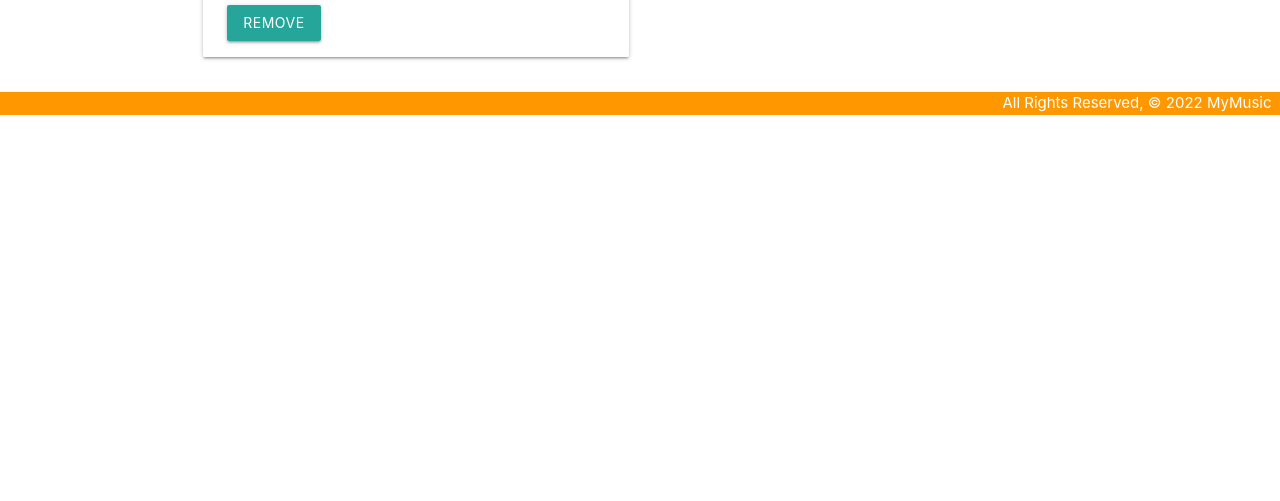
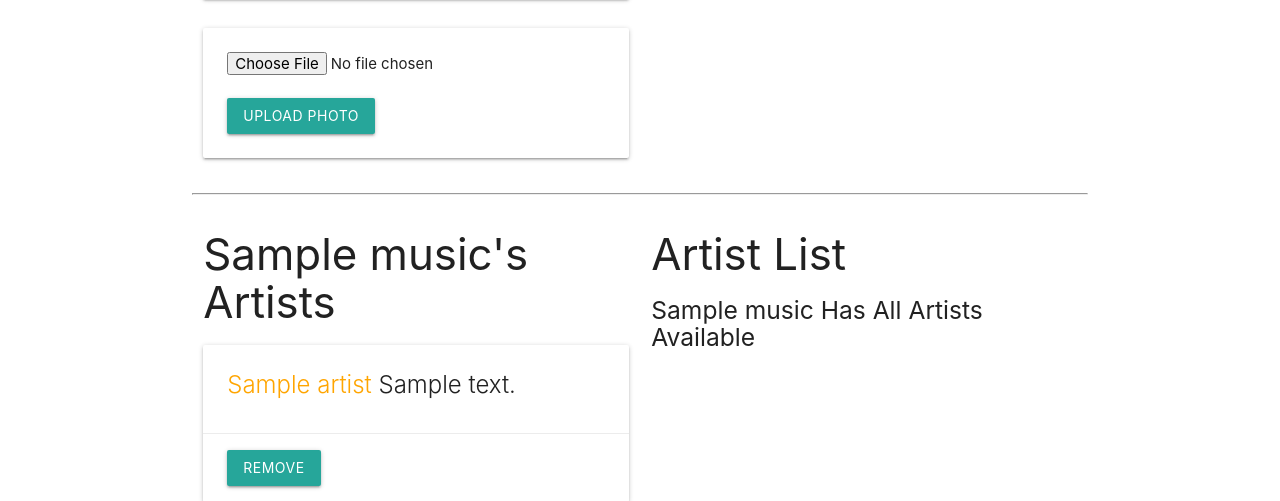
Before and after one commit to 5amlim/mymusic_app, a Django app: page /music/1/ in a window 1280 px wide. Shown: the part 774-1275 px from the top of the page. Before the commit the page ends 889 px from the top, so only its background shows below. Run offline with Django 4.2, Linux system fonts and the light colour scheme; a user stored in the database is signed in; tables that the repository leaves empty hold one stand-in row (values such as "Sample post"); data that the repository does not hold is empty.

Commit message:
add photo functionality

```diff
--- a/finchcollector/settings.py
+++ b/finchcollector/settings.py
@@ -11,6 +11,9 @@ https://docs.djangoproject.com/en/4.1/ref/settings/
 """
 
 from pathlib import Path
+import environ
+environ.Env()
+environ.Env.read_env()
 
 # Build paths inside the project like this: BASE_DIR / 'subdir'.
 BASE_DIR = Path(__file__).resolve().parent.parent
--- a/main_app/admin.py
+++ b/main_app/admin.py
@@ -1,8 +1,9 @@
 from django.contrib import admin
 
 # Register your models here.
-from .models import Music, Session, Artist
+from .models import Music, Session, Artist, Photo
 
 admin.site.register(Music)
 admin.site.register(Session)
 admin.site.register(Artist)
+admin.site.register(Photo)
--- a/main_app/models.py
+++ b/main_app/models.py
@@ -33,7 +33,6 @@ class Music(models.Model):
         return reverse('detail', kwargs={'song_id': self.id})
 
     def popular_today(self):
-        print(f'🪲 {date.today()}')
         return self.session_set.filter(date=date.today()).count() >= 5
 
 
@@ -48,3 +47,10 @@ class Session(models.Model):
 
     class Meta:
         ordering = ['-date']
+
+class Photo(models.Model):
+    url = models.CharField(max_length=200)
+    song = models.ForeignKey(Music, on_delete=models.CASCADE)
+
+    def __str__(self):
+        return f"Photo for song_id: {self.song_id} @{self.url}"
--- a/main_app/templates/music/detail.html
+++ b/main_app/templates/music/detail.html
@@ -18,6 +18,25 @@
         <a href="{% url 'music_delete' song.id %}">Delete</a>
       </div>
     </div>
+
+    {% for photo in song.photo_set.all %}
+    <img class="responsive-img card-panel" src="{{photo.url}}" />
+    {% empty %}
+    <div class="card-panel teal-text center-align">No Photos Uploaded</div>
+    {% endfor %}
+
+    <form
+      action="{% url 'add_photo' song.id %}"
+      enctype="multipart/form-data"
+      method="POST"
+      alt="Song Photo"
+      class="card-panel"
+    >
+      {% csrf_token %}
+      <input type="file" name="photo-file" />
+      <br /><br />
+      <input type="submit" class="btn" value="Upload Photo" />
+    </form>
   </div>
 
   <div class="col s6">
--- a/main_app/urls.py
+++ b/main_app/urls.py
@@ -18,4 +18,6 @@ urlpatterns = [
     path('accounts/signup/', views.signup, name='signup'),
     path('music/<int:song_id>/assoc_artist/<int:artist_id>/', views.assoc_artist, name='assoc_artist'),
     path('music/<int:song_id>/remove_artist/<int:artist_id>/', views.remove_artist, name='remove_artist'),
+    path('music/<int:song_id>/add_photo/', views.add_photo, name='add_photo'),
+
 ]
--- a/main_app/views.py
+++ b/main_app/views.py
@@ -1,5 +1,5 @@
 from django.shortcuts import render, redirect
-from .models import Music, Artist
+from .models import Music, Artist, Session, Photo
 from django.views.generic import ListView
 from django.views.generic.detail import DetailView
 from django.views.generic.edit import CreateView, UpdateView, DeleteView
@@ -8,6 +8,10 @@ from django.contrib.auth import login
 from django.contrib.auth.forms import UserCreationForm
 from django.contrib.auth.decorators import login_required
 from django.contrib.auth.mixins import LoginRequiredMixin
+import uuid
+import boto3
+import os
+
 
 # Define the home view
 def home(request):
@@ -106,3 +110,23 @@ def signup(request):
   form = UserCreationForm()
   context = {'form': form, 'error_message': error_message}
   return render(request, 'registration/signup.html', context)
+
+def add_photo(request, song_id):
+    # photo-file will be the "name" attribute on the <input type="file">
+    photo_file = request.FILES.get('photo-file', None)
+    if photo_file:
+        s3 = boto3.client('s3')
+        # need a unique "key" for S3 / needs image file extension too
+        key = uuid.uuid4().hex[:6] + photo_file.name[photo_file.name.rfind('.'):]
+        # just in case something goes wrong
+        try:
+            bucket = os.environ['S3_BUCKET']
+            s3.upload_fileobj(photo_file, bucket, key)
+            # build the full url string
+            url = f"{os.environ['S3_BASE_URL']}{bucket}/{key}"
+            # we can assign to cat_id or cat (if you have a cat object)
+            Photo.objects.create(url=url, song_id=song_id)
+        except Exception as e:
+            print('An error occurred uploading file to S3')
+            print(e)
+    return redirect('detail', song_id=song_id)
```
Also changed, not shown: main_app/migrations/0006_photo.py (added).
